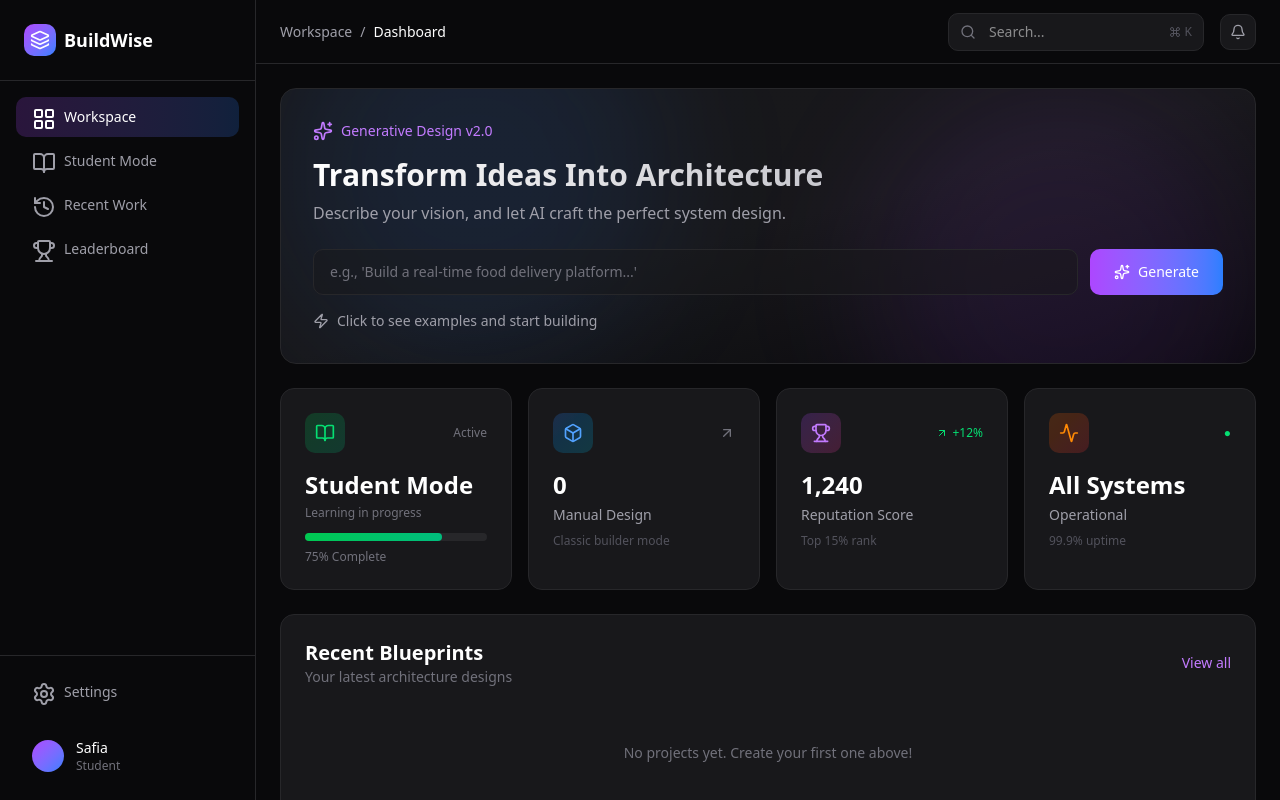
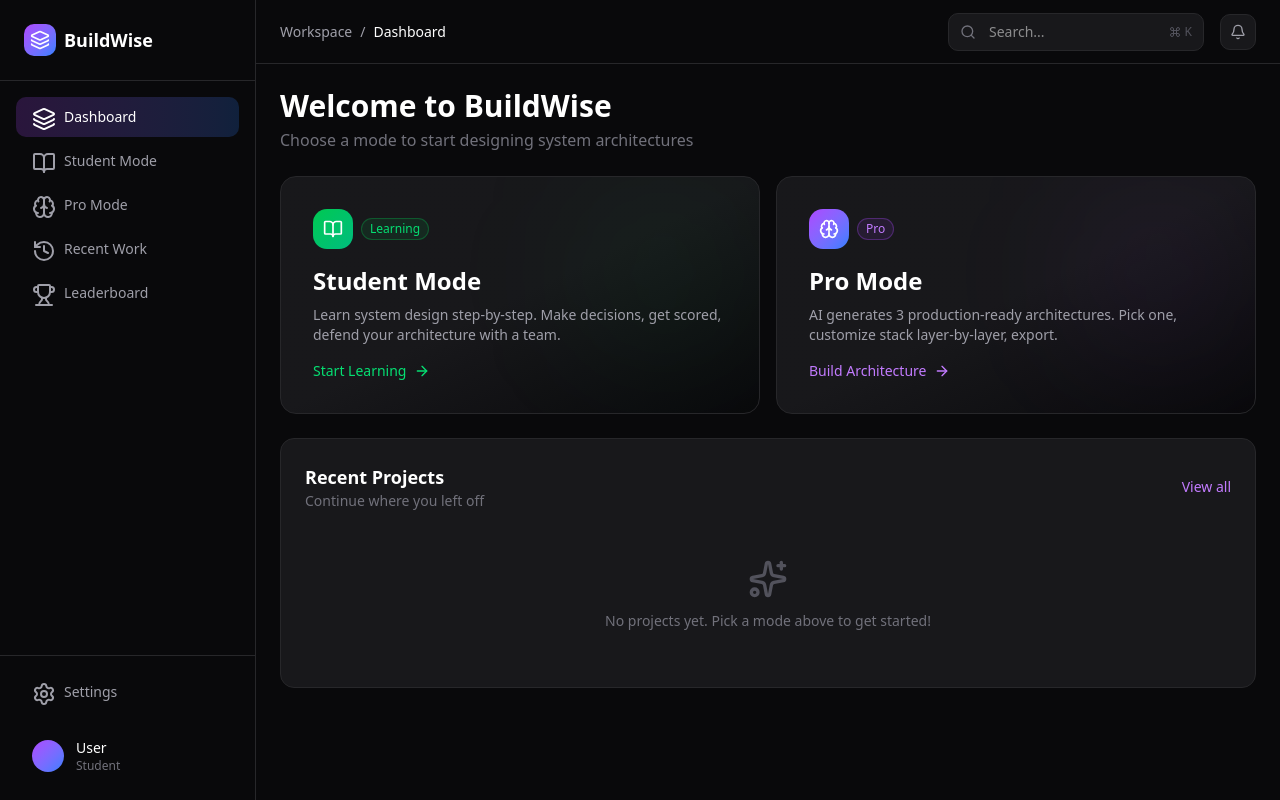
Before and after one commit to anas-muhmed/BuildWise, a Next.js app: page / in a window 1280 px wide. Built offline with nearby package versions, Linux system fonts and the light colour scheme.

Commit message:
refactor: clean dashboard, fix params await, align UI with real features

```diff
--- a/src/app/api/generative/projects/[projectId]/route.ts
+++ b/src/app/api/generative/projects/[projectId]/route.ts
@@ -7,9 +7,10 @@ import { getAuthUser } from "@/lib/backend/authMiddleware";
 // Get single project
 export async function GET(
   req: NextRequest,
-  { params }: { params: { projectId: string } }
+  { params }: { params: Promise<{ projectId: string }> }
 ) {
   try {
+    const { projectId } = await params;
     const user = await getAuthUser(req);
     if (!user || user instanceof NextResponse) {
       return user || NextResponse.json({ error: "Unauthorized" }, { status: 401 });
@@ -18,9 +19,10 @@ export async function GET(
     await connectDB();
 
     const project = await DraftProject.findOne({
-      _id: params.projectId,
+      _id: projectId,
       owner_id: user.id
     }).lean();
+
 
     if (!project) {
       return NextResponse.json({ error: "Project not found" }, { status: 404 });
--- a/src/components/DashboardApp.tsx
+++ b/src/components/DashboardApp.tsx
@@ -1,76 +1,12 @@
 "use client";
 
-import React, { useState } from "react";
+import React, { useState, useEffect } from "react";
 import {
-  LayoutGrid,
-  BookOpen,
-  History,
-  Trophy,
-  Settings,
-  Plus,
-  Sparkles,
-  Search,
-  Bell,
-  Command,
-  Cpu,
-  Share2,
-
-  ArrowUpRight,
-  Zap,
-  Box,
-  Layers,
-  Activity,
+  BookOpen, History, Trophy, Settings,
+  Sparkles, Search, Bell, Command,
+  Cpu, Zap, Share2, ArrowUpRight, ArrowRight,
+  Layers, Brain,
 } from "lucide-react";
-
-interface NavItemProps {
-  icon: React.ReactNode;
-  label: string;
-  active?: boolean;
-  onClick?: () => void;
-}
-
-const NavItem = ({ icon, label, active, onClick }: NavItemProps) => (
-  <div
-    onClick={onClick}
-    className={`flex items-center gap-3 px-4 py-2.5 rounded-lg cursor-pointer transition-all ${
-      active
-        ? "bg-gradient-to-r from-purple-500/20 to-blue-500/20 text-white"
-        : "text-zinc-400 hover:text-white hover:bg-zinc-800/50"
-    }`}
-  >
-    <div className="w-5 h-5">{icon}</div>
-    <span className="text-sm font-medium">{label}</span>
-  </div>
-);
-
-interface ListItemProps {
-  icon: React.ReactNode;
-  title: string;
-  subtitle: string;
-  action: string;
-  onClick?: () => void;
-}
-
-const ListItem = ({ icon, title, subtitle, action, onClick }: ListItemProps) => (
-  <div
-    onClick={onClick}
-    className="flex items-center justify-between p-4 rounded-lg bg-zinc-800/50 border border-zinc-700/50 hover:border-zinc-600 transition-all cursor-pointer group"
-  >
-    <div className="flex items-center gap-3">
-      <div className="w-10 h-10 rounded-lg bg-gradient-to-br from-purple-500/20 to-blue-500/20 flex items-center justify-center text-purple-400">
-        {icon}
-      </div>
-      <div>
-        <div className="text-sm font-medium text-white">{title}</div>
-        <div className="text-xs text-zinc-500">{subtitle}</div>
-      </div>
-    </div>
-    <div className="flex items-center gap-2 text-xs text-zinc-500 group-hover:text-purple-400 transition-colors">
-      <span>{action}</span>
-      <ArrowUpRight className="w-4 h-4" />
-    </div>
-  </div>
-);
 
 interface RecentProject {
   _id: string;
@@ -80,32 +16,26 @@ interface RecentProject {
 }
 
 export default function DashboardApp() {
-  const [generativeInput, setGenerativeInput] = useState("");
-  const [loading, setLoading] = useState(false);
   const [recentProjects, setRecentProjects] = useState<RecentProject[]>([]);
   const [loadingProjects, setLoadingProjects] = useState(true);
 
-  // Fetch recent projects on mount
-  React.useEffect(() => {
+  useEffect(() => {
     const fetchRecentProjects = async () => {
       try {
         const token = localStorage.getItem("token");
-        if (!token) return;
+        if (!token) { setLoadingProjects(false); return; }
 
         const response = await fetch("/api/generative/projects", {
-          headers: {
-            Authorization: `Bearer ${token}`,
-          },
+          headers: { Authorization: `Bearer ${token}` },
         });
 
         if (response.ok) {
           const data = await response.json();
-          // Get last 3 projects sorted by updated_at
           const recent = (data.projects || [])
             .sort((a: RecentProject, b: RecentProject) =>
               new Date(b.updated_at).getTime() - new Date(a.updated_at).getTime()
             )
-            .slice(0, 3);
+            .slice(0, 5);
           setRecentProjects(recent);
         }
       } catch (error) {
@@ -118,82 +48,35 @@ export default function DashboardApp() {
     fetchRecentProjects();
   }, []);
 
-  const handleNewProject = async () => {
-    setLoading(true);
-    try {
-      const token = localStorage.getItem("token");
-      if (!token) {
-        window.location.href = "/login";
-        return;
-      }
-
-      const response = await fetch("/api/generative/projects", {
-        method: "POST",
-        headers: {
-          "Content-Type": "application/json",
-          Authorization: `Bearer ${token}`,
-        },
-        body: JSON.stringify({
-          starter_prompt: "Manual design project",
-        }),
-      });
-
-      if (response.ok) {
-        const data = await response.json();
-        window.location.href = `/generative-ai/${data.projectId}/intake`;
-      } else {
-        alert("Failed to create project. Please try again.");
-      }
-    } catch (error) {
-      console.error("Error creating project:", error);
-      alert("An error occurred. Please try again.");
-    } finally {
-      setLoading(false);
-    }
+  const getPhaseLabel = (phase: number) => {
+    if (phase <= 1) return "Intake";
+    if (phase === 2) return "Proposal";
+    return "Builder";
   };
 
-  const handleGenerativeDesign = async (e: React.FormEvent) => {
-    e.preventDefault();
-    if (!generativeInput.trim()) return;
+  const getPhaseRoute = (project: RecentProject) => {
+    if (project.current_phase <= 1) return `/generative-ai/${project._id}/intake`;
+    if (project.current_phase === 2) return `/generative-ai/${project._id}/proposal`;
+    return `/generative-ai/${project._id}/builder`;
+  };
 
-    setLoading(true);
-    try {
-      const token = localStorage.getItem("token");
-      if (!token) {
-        window.location.href = "/login";
-        return;
-      }
-
-      const response = await fetch("/api/generative/projects", {
-        method: "POST",
-        headers: {
-          "Content-Type": "application/json",
-          Authorization: `Bearer ${token}`,
-        },
-        body: JSON.stringify({
-          starter_prompt: generativeInput,
-        }),
-      });
-
-      if (response.ok) {
-        const data = await response.json();
-        window.location.href = `/generative-ai/${data.projectId}/intake`;
-      } else {
-        alert("Failed to create project. Please try again.");
-      }
-    } catch (error) {
-      console.error("Error creating project:", error);
-      alert("An error occurred. Please try again.");
-    } finally {
-      setLoading(false);
-    }
+  const getTimeAgo = (dateString: string) => {
+    const date = new Date(dateString);
+    const now = new Date();
+    const diff = now.getTime() - date.getTime();
+    const hours = Math.floor(diff / (1000 * 60 * 60));
+    const days = Math.floor(diff / (1000 * 60 * 60 * 24));
+    if (hours < 1) return "Just now";
+    if (hours < 24) return `${hours}h ago`;
+    if (days === 1) return "Yesterday";
+    if (days < 7) return `${days}d ago`;
+    return date.toLocaleDateString();
   };
 
   return (
     <div className="flex h-screen bg-zinc-950 text-white overflow-hidden">
       {/* Sidebar */}
       <div className="w-64 border-r border-zinc-800 flex flex-col">
-        {/* Logo */}
         <div className="p-6 border-b border-zinc-800">
           <div className="flex items-center gap-2">
             <div className="w-8 h-8 rounded-lg bg-gradient-to-br from-purple-500 to-blue-500 flex items-center justify-center">
@@ -203,13 +86,17 @@ export default function DashboardApp() {
           </div>
         </div>
 
-        {/* Navigation */}
         <div className="flex-1 p-4 space-y-1">
-          <NavItem icon={<LayoutGrid />} label="Workspace" active />
+          <NavItem icon={<Layers />} label="Dashboard" active />
           <NavItem
             icon={<BookOpen />}
             label="Student Mode"
             onClick={() => window.location.href = "/student"}
+          />
+          <NavItem
+            icon={<Brain />}
+            label="Pro Mode"
+            onClick={() => window.location.href = "/generative-ai"}
           />
           <NavItem
             icon={<History />}
@@ -223,13 +110,12 @@ export default function DashboardApp() {
           />
         </div>
 
-        {/* Settings & User */}
         <div className="p-4 border-t border-zinc-800 space-y-4">
           <NavItem icon={<Settings />} label="Settings" />
           <div className="flex items-center gap-3 px-4 py-2.5">
             <div className="w-8 h-8 rounded-full bg-gradient-to-br from-purple-500 to-blue-500"></div>
             <div className="flex-1">
-              <div className="text-sm font-medium">Safia</div>
+              <div className="text-sm font-medium">User</div>
               <div className="text-xs text-zinc-500">Student</div>
             </div>
           </div>
@@ -245,9 +131,7 @@ export default function DashboardApp() {
             <span>/</span>
             <span className="text-white">Dashboard</span>
           </div>
-
           <div className="flex items-center gap-4">
-            {/* Search */}
             <div className="relative">
               <Search className="absolute left-3 top-1/2 -translate-y-1/2 w-4 h-4 text-zinc-500" />
               <input
@@ -260,8 +144,6 @@ export default function DashboardApp() {
                 <span>K</span>
               </div>
             </div>
-
-            {/* Notifications */}
             <button className="w-9 h-9 rounded-lg bg-zinc-900 border border-zinc-800 flex items-center justify-center hover:bg-zinc-800 transition-colors">
               <Bell className="w-4 h-4 text-zinc-400" />
             </button>
@@ -271,194 +153,140 @@ export default function DashboardApp() {
         {/* Content Area */}
         <div className="flex-1 overflow-y-auto p-6">
           <div className="max-w-6xl mx-auto space-y-6">
-            {/* Hero Section */}
-            <div className="relative overflow-hidden rounded-2xl bg-gradient-to-br from-zinc-900 via-zinc-900 to-zinc-950 border border-zinc-800 p-8">
-              <div className="absolute top-0 right-0 w-96 h-96 bg-purple-500/10 rounded-full blur-3xl"></div>
-              <div className="absolute bottom-0 left-0 w-96 h-96 bg-blue-500/10 rounded-full blur-3xl"></div>
 
-              <div className="relative z-10">
-                <div className="flex items-center gap-2 mb-4">
-                  <Sparkles className="w-5 h-5 text-purple-400" />
-                  <span className="text-sm font-medium text-purple-400">
-                    Generative Design v2.0
-                  </span>
-                </div>
-
-                <h1 className="text-3xl font-bold mb-2 bg-gradient-to-r from-white to-zinc-400 bg-clip-text text-transparent">
-                  Transform Ideas Into Architecture
-                </h1>
-                <p className="text-zinc-400 mb-6">
-                  Describe your vision, and let AI craft the perfect system
-                  design.
-                </p>
-
-                <div className="flex gap-3 mb-4">
-                  <div className="flex-1 px-4 py-3 bg-zinc-900/50 border border-zinc-800 rounded-lg text-sm text-zinc-500 flex items-center">
-                    e.g., 'Build a real-time food delivery platform...'
-                  </div>
-                  <button
-                    onClick={() => window.location.href = "/generative-ai"}
-                    className="px-6 py-3 bg-gradient-to-r from-purple-500 to-blue-500 rounded-lg font-medium text-sm hover:opacity-90 transition-opacity flex items-center gap-2 cursor-pointer"
-                  >
-                    <Sparkles className="w-4 h-4" />
-                    Generate
-                  </button>
-                </div>
-
-                <button
-                  onClick={() => window.location.href = "/generative-ai"}
-                  className="text-sm text-zinc-400 hover:text-white transition-colors flex items-center gap-2 cursor-pointer"
-                >
-                  <Zap className="w-4 h-4" />
-                  Click to see examples and start building
-                </button>
-              </div>
+            {/* Welcome Header */}
+            <div>
+              <h1 className="text-3xl font-bold mb-1">Welcome to BuildWise</h1>
+              <p className="text-zinc-500">Choose a mode to start designing system architectures</p>
             </div>
 
-            {/* Stats Grid */}
-            <div className="grid grid-cols-1 md:grid-cols-2 lg:grid-cols-4 gap-4">
+            {/* Two Mode Cards */}
+            <div className="grid grid-cols-1 md:grid-cols-2 gap-4">
               {/* Student Mode Card */}
               <div
                 onClick={() => {
                   const projectId = Date.now().toString();
                   window.location.href = `/student-mode/${projectId}/setup`;
                 }}
-                className="rounded-xl bg-zinc-900 border border-zinc-800 p-6 hover:border-zinc-700 transition-colors cursor-pointer"
+                className="relative overflow-hidden rounded-2xl bg-gradient-to-br from-zinc-900 via-zinc-900 to-zinc-950 border border-zinc-800 p-8 hover:border-green-500/40 transition-all cursor-pointer group"
               >
-                <div className="flex items-center justify-between mb-4">
-                  <div className="w-10 h-10 rounded-lg bg-gradient-to-br from-green-500/20 to-emerald-500/20 flex items-center justify-center">
-                    <BookOpen className="w-5 h-5 text-green-400" />
+                <div className="absolute top-0 right-0 w-48 h-48 bg-green-500/5 rounded-full blur-3xl group-hover:bg-green-500/10 transition-all"></div>
+                <div className="relative z-10">
+                  <div className="flex items-center gap-2 mb-4">
+                    <div className="w-10 h-10 rounded-xl bg-gradient-to-br from-green-500 to-emerald-500 flex items-center justify-center">
+                      <BookOpen className="w-5 h-5 text-white" />
+                    </div>
+                    <span className="text-xs font-medium text-green-400 px-2 py-0.5 rounded-full bg-green-500/10 border border-green-500/30">Learning</span>
                   </div>
-                  <span className="text-xs text-zinc-500">Active</span>
-                </div>
-                <div className="text-2xl font-bold mb-1">Student Mode</div>
-                <div className="text-xs text-zinc-500 mb-3">
-                  Learning in progress
-                </div>
-                <div className="w-full bg-zinc-800 rounded-full h-2">
-                  <div className="bg-gradient-to-r from-green-500 to-emerald-500 h-2 rounded-full w-3/4"></div>
-                </div>
-                <div className="text-xs text-zinc-500 mt-2">75% Complete</div>
-              </div>
-
-              {/* Manual Design Card */}
-              <div
-                onClick={() => window.location.href = "/design"}
-                className="rounded-xl bg-zinc-900 border border-zinc-800 p-6 hover:border-zinc-700 transition-colors cursor-pointer"
-              >
-                <div className="flex items-center justify-between mb-4">
-                  <div className="w-10 h-10 rounded-lg bg-gradient-to-br from-blue-500/20 to-cyan-500/20 flex items-center justify-center">
-                    <Box className="w-5 h-5 text-blue-400" />
+                  <h2 className="text-2xl font-bold mb-2">Student Mode</h2>
+                  <p className="text-sm text-zinc-400 mb-4">
+                    Learn system design step-by-step. Make decisions, get scored, defend your architecture with a team.
+                  </p>
+                  <div className="flex items-center gap-2 text-sm text-green-400 group-hover:gap-3 transition-all">
+                    <span>Start Learning</span>
+                    <ArrowRight className="w-4 h-4" />
                   </div>
-                  <ArrowUpRight className="w-4 h-4 text-zinc-500" />
-                </div>
-                <div className="text-2xl font-bold mb-1">{recentProjects.length}</div>
-                <div className="text-sm text-zinc-400">Manual Design</div>
-                <div className="text-xs text-zinc-600 mt-2">
-                  Classic builder mode
                 </div>
               </div>
 
-              {/* Reputation Card */}
-              <div className="rounded-xl bg-zinc-900 border border-zinc-800 p-6">
-                <div className="flex items-center justify-between mb-4">
-                  <div className="w-10 h-10 rounded-lg bg-gradient-to-br from-purple-500/20 to-pink-500/20 flex items-center justify-center">
-                    <Trophy className="w-5 h-5 text-purple-400" />
+              {/* Pro Mode Card */}
+              <div
+                onClick={() => window.location.href = "/generative-ai"}
+                className="relative overflow-hidden rounded-2xl bg-gradient-to-br from-zinc-900 via-zinc-900 to-zinc-950 border border-zinc-800 p-8 hover:border-purple-500/40 transition-all cursor-pointer group"
+              >
+                <div className="absolute top-0 right-0 w-48 h-48 bg-purple-500/5 rounded-full blur-3xl group-hover:bg-purple-500/10 transition-all"></div>
+                <div className="relative z-10">
+                  <div className="flex items-center gap-2 mb-4">
+                    <div className="w-10 h-10 rounded-xl bg-gradient-to-br from-purple-500 to-blue-500 flex items-center justify-center">
+                      <Brain className="w-5 h-5 text-white" />
+                    </div>
+                    <span className="text-xs font-medium text-purple-400 px-2 py-0.5 rounded-full bg-purple-500/10 border border-purple-500/30">Pro</span>
                   </div>
-                  <span className="text-xs text-green-400 flex items-center gap-1">
-                    <ArrowUpRight className="w-3 h-3" />
-                    +12%
-                  </span>
-                </div>
-                <div className="text-2xl font-bold mb-1">1,240</div>
-                <div className="text-sm text-zinc-400">Reputation Score</div>
-                <div className="text-xs text-zinc-600 mt-2">Top 15% rank</div>
-              </div>
-
-              {/* System Status Card */}
-              <div className="rounded-xl bg-zinc-900 border border-zinc-800 p-6">
-                <div className="flex items-center justify-between mb-4">
-                  <div className="w-10 h-10 rounded-lg bg-gradient-to-br from-orange-500/20 to-red-500/20 flex items-center justify-center">
-                    <Activity className="w-5 h-5 text-orange-400" />
+                  <h2 className="text-2xl font-bold mb-2">Pro Mode</h2>
+                  <p className="text-sm text-zinc-400 mb-4">
+                    AI generates 3 production-ready architectures. Pick one, customize stack layer-by-layer, export.
+                  </p>
+                  <div className="flex items-center gap-2 text-sm text-purple-400 group-hover:gap-3 transition-all">
+                    <span>Build Architecture</span>
+                    <ArrowRight className="w-4 h-4" />
                   </div>
-                  <span className="text-xs text-green-400">●</span>
-                </div>
-                <div className="text-2xl font-bold mb-1">All Systems</div>
-                <div className="text-sm text-zinc-400">Operational</div>
-                <div className="text-xs text-zinc-600 mt-2">
-                  99.9% uptime
                 </div>
               </div>
             </div>
 
-            {/* Recent Blueprints */}
+            {/* Recent Projects */}
             <div className="rounded-xl bg-zinc-900 border border-zinc-800 p-6">
-              <div className="flex items-center justify-between mb-6">
+              <div className="flex items-center justify-between mb-4">
                 <div>
-                  <h2 className="text-xl font-bold">Recent Blueprints</h2>
-                  <p className="text-sm text-zinc-500">
-                    Your latest architecture designs
-                  </p>
+                  <h2 className="text-lg font-bold">Recent Projects</h2>
+                  <p className="text-sm text-zinc-500">Continue where you left off</p>
                 </div>
-                <button className="text-sm text-purple-400 hover:text-purple-300 transition-colors">
+                <button
+                  onClick={() => window.location.href = "/generative-ai"}
+                  className="text-sm text-purple-400 hover:text-purple-300 transition-colors cursor-pointer"
+                >
                   View all
                 </button>
               </div>
 
-              <div className="space-y-3">
+              <div className="space-y-2">
                 {loadingProjects ? (
                   <div className="text-center py-8 text-zinc-500">
                     <div className="animate-spin rounded-full h-8 w-8 border-b-2 border-purple-500 mx-auto"></div>
                   </div>
                 ) : recentProjects.length === 0 ? (
                   <div className="text-center py-8 text-zinc-500">
-                    <p className="text-sm">No projects yet. Create your first one above!</p>
+                    <Sparkles className="w-10 h-10 mx-auto mb-3 text-zinc-600" />
+                    <p className="text-sm">No projects yet. Pick a mode above to get started!</p>
                   </div>
                 ) : (
-                  recentProjects.map((project) => {
-                    const getPhaseIcon = (phase: number) => {
-                      if (phase === 1) return <Cpu />;
-                      if (phase === 2) return <Zap />;
-                      return <Share2 />;
-                    };
-
-                    const getTimeAgo = (dateString: string) => {
-                      const date = new Date(dateString);
-                      const now = new Date();
-                      const diff = now.getTime() - date.getTime();
-                      const hours = Math.floor(diff / (1000 * 60 * 60));
-                      const days = Math.floor(diff / (1000 * 60 * 60 * 24));
-
-                      if (hours < 1) return "Just now";
-                      if (hours < 24) return `${hours} hour${hours > 1 ? 's' : ''} ago`;
-                      if (days === 1) return "Yesterday";
-                      if (days < 7) return `${days} days ago`;
-                      return date.toLocaleDateString();
-                    };
-
-                    const getPhaseRoute = (project: RecentProject) => {
-                      if (project.current_phase === 1) return `/generative-ai/${project._id}/intake`;
-                      if (project.current_phase === 2) return `/generative-ai/${project._id}/proposal`;
-                      return `/generative-ai/${project._id}/builder`;
-                    };
-
-                    return (
-                      <ListItem
-                        key={project._id}
-                        icon={getPhaseIcon(project.current_phase)}
-                        title={project.title}
-                        subtitle={getTimeAgo(project.updated_at)}
-                        action={project.current_phase === 3 ? "Continue" : "View"}
-                        onClick={() => window.location.href = getPhaseRoute(project)}
-                      />
-                    );
-                  })
+                  recentProjects.map((project) => (
+                    <div
+                      key={project._id}
+                      onClick={() => window.location.href = getPhaseRoute(project)}
+                      className="flex items-center justify-between p-4 rounded-lg bg-zinc-800/50 border border-zinc-700/50 hover:border-purple-500/40 transition-all cursor-pointer group"
+                    >
+                      <div className="flex items-center gap-3">
+                        <div className="w-10 h-10 rounded-lg bg-gradient-to-br from-purple-500/20 to-blue-500/20 flex items-center justify-center text-purple-400">
+                          <Brain className="w-5 h-5" />
+                        </div>
+                        <div>
+                          <div className="text-sm font-medium text-white group-hover:text-purple-400 transition-colors">{project.title}</div>
+                          <div className="text-xs text-zinc-500">{getPhaseLabel(project.current_phase)} • {getTimeAgo(project.updated_at)}</div>
+                        </div>
+                      </div>
+                      <ArrowUpRight className="w-4 h-4 text-zinc-500 group-hover:text-purple-400 transition-colors" />
+                    </div>
+                  ))
                 )}
               </div>
             </div>
+
           </div>
         </div>
       </div>
     </div>
   );
 }
+
+// ── NavItem ────────────────────────────────────────────────────────────────
+
+function NavItem({ icon, label, active, onClick }: {
+  icon: React.ReactNode;
+  label: string;
+  active?: boolean;
+  onClick?: () => void;
+}) {
+  return (
+    <div
+      onClick={onClick}
+      className={`flex items-center gap-3 px-4 py-2.5 rounded-lg cursor-pointer transition-all ${active
+          ? "bg-gradient-to-r from-purple-500/20 to-blue-500/20 text-white"
+          : "text-zinc-400 hover:text-white hover:bg-zinc-800/50"
+        }`}
+    >
+      <div className="w-5 h-5">{icon}</div>
+      <span className="text-sm font-medium">{label}</span>
+    </div>
+  );
+}
```
